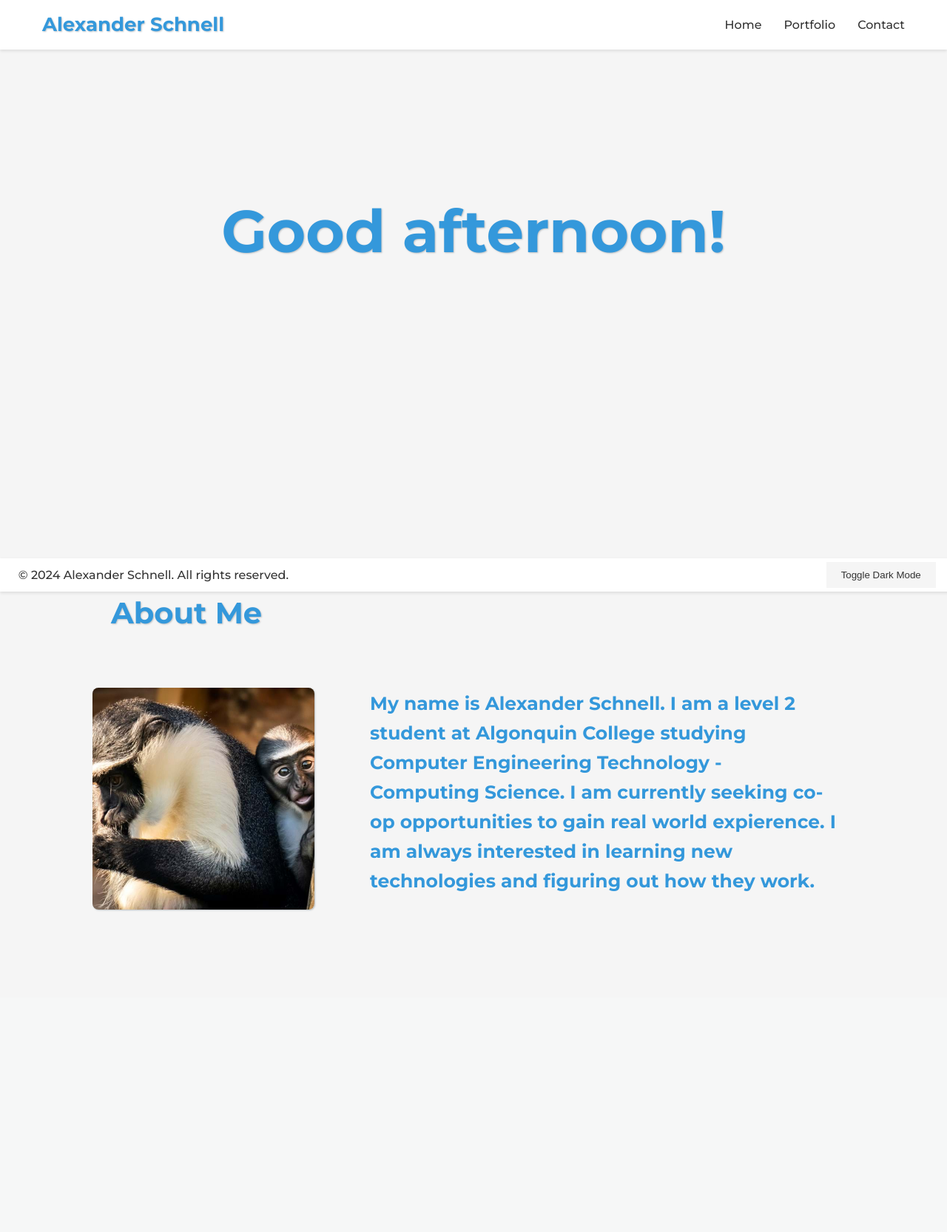
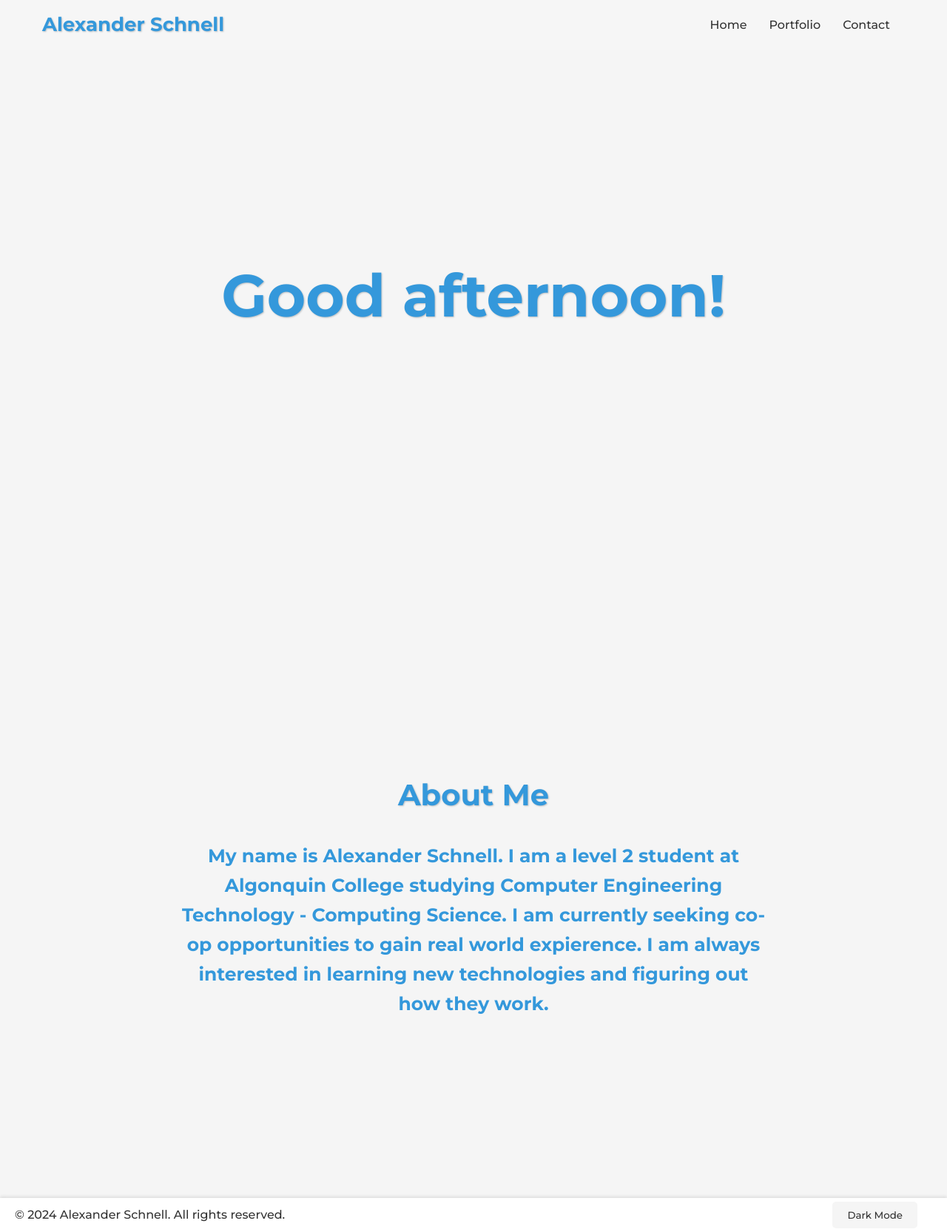
Before and after one commit to alexanderschnell/Portfolio-Website, a PHP site: page / in a window 1280 px wide. Shown: the whole page at 74% size. Before the commit the page ends 1232 px from the top, so only its background shows below. Run offline with PHP 8.4, Linux system fonts and the light colour scheme.

Commit message:
Removed styles.css and moved all styles back into index.php. Modified index.php so that content does not get altered depending on users screen scale. Modified dark-mode.css to change button style. Remove conflicting styles with index.php. Modified dark-mode.js, added if statement. If page is in light mode button will display 'Dark Mode'. If page is in dark mode button will display 'Light Mode'.

```diff
--- a/dark-mode.css
+++ b/dark-mode.css
@@ -1,32 +1,33 @@
-/* Light mode styles */
+/* Light mode - move these to your main CSS */
 body {
-    background-color: #F5F5F5;
-    color: #36454F;
+    font-family: 'Montserrat', sans-serif;
+    margin: 0;
+    padding: 0;
+    background-color: #F5F5F5;  /* Light mode default */
+    color: #3498db;
+    line-height: 1.6;
 }
 
 header {
     background-color: #ffffff;
-    color: #333333;
-}
-
-nav ul li a {
-    color: #333333;
-}
-
-footer {
-    background-color: #ffffff;
-    color: #333333;
+    padding: 0.8rem 2rem;
+    display: flex;
+    justify-content: space-between;
+    align-items: center;
+    position: fixed;
+    width: 100%;
+    top: 0;
+    z-index: 1000;
+    box-sizing: border-box;
 }
 
 /* Dark mode styles */
 body.dark-mode {
-    background-color: #333;
-    color: #f5f5f5;
+    background-color: #1a1a1a;
 }
 
 body.dark-mode header {
-    background-color: #222;
-    color: #f5f5f5;
+    background-color: rgba(34, 34, 34, 0.9);
 }
 
 body.dark-mode nav ul li a {
@@ -37,12 +38,8 @@ body.dark-mode nav ul li a:hover {
     color: #3498db;
 }
 
-body.dark-mode #dynamic-greeting {
-    color: #3498db;
-}
-
 body.dark-mode footer {
-    background-color: #222;
+    background-color: rgba(34, 34, 34, 0.9);
     color: #f5f5f5;
 }
 
@@ -52,12 +49,19 @@ body.dark-mode footer {
     color: #333;
     border: none;
     padding: 10px 20px;
+    border-radius: 5px;
     cursor: pointer;
-    transition: background-color 0.3s ease;
+    transition: all 0.3s ease;
     margin-right: 20px;
+    font-family: 'Montserrat', sans-serif;
 }
 
 body.dark-mode #dark-mode-toggle {
     background-color: #333;
     color: #f5f5f5;
 }
+
+#dark-mode-toggle:hover {
+    background-color: #3498db;
+    color: #ffffff;
+}
--- a/dark-mode.js
+++ b/dark-mode.js
@@ -3,20 +3,26 @@ function toggleDarkMode() {
     document.body.classList.toggle('dark-mode');
 
     // Save the user's preference in localStorage
-    if (document.body.classList.contains('dark-mode')) {
-        localStorage.setItem('darkMode', 'enabled');
-    } else {
-        localStorage.setItem('darkMode', 'disabled');
-    }
+    const isDarkMode = document.body.classList.contains('dark-mode');
+    localStorage.setItem('darkMode', isDarkMode ? 'enabled' : 'disabled');
+
+    // Update button text
+    const button = document.getElementById('dark-mode-toggle');
+    button.textContent = isDarkMode ? 'Light Mode' : 'Dark Mode';
 }
 
 // Check for saved user preference, if any, on load of the website
-document.addEventListener('DOMContentLoaded', (event) => {
-    if (localStorage.getItem('darkMode') === 'enabled') {
+document.addEventListener('DOMContentLoaded', () => {
+    const isDarkMode = localStorage.getItem('darkMode') === 'enabled';
+    const button = document.getElementById('dark-mode-toggle');
+
+    if (isDarkMode) {
         document.body.classList.add('dark-mode');
+        button.textContent = 'Light Mode';
+    } else {
+        button.textContent = 'Dark Mode';
     }
 
     // Add event listener to toggle button
-    const darkModeToggle = document.getElementById('dark-mode-toggle');
-    darkModeToggle.addEventListener('click', toggleDarkMode);
+    button.addEventListener('click', toggleDarkMode);
 });
--- a/index.php
+++ b/index.php
@@ -1,13 +1,3 @@
-<?php
-
-$headshot = [
-    [
-        'description' => 'My headshot',
-        'image' => 'monkey02.jpg' // Replace with my image path when aquired
-    ],
-];
-?>
-
 <!DOCTYPE html>
 <html lang="en">
 <head>
@@ -16,27 +6,149 @@ $headshot = [
     <title>Alexander Schnell</title>
     <link href="https://fonts.googleapis.com/css2?family=Montserrat:wght@500;700&display=swap" rel="stylesheet">
     <link rel="stylesheet" href="dark-mode.css">
-    <link rel="stylesheet" href="styles.css">
+    <style>
 
-<style>
+/* Reset and base styles */
+body {
+    font-family: 'Montserrat', sans-serif;
+    margin: 0;
+    padding: 0;
+    line-height: 1.6;
+}
 
-.image-box {
-        position: absolute;
-        top: 930px;
-        right: 855px;
-        width: 300px;
-        height: 300px;
-    }
-    .image-box img {
-        width: 100%;
-        height: 100%;
-        object-fit: cover;
-        border-radius: 8px;
-        box-shadow: 1px 1px 2px rgba(54, 69, 79, 0.3);
-    }
-</style>
-</style>
+header {
+    background-color: rgba(255, 255, 255, 0.1);
+    padding: 0.8rem 2rem;
+    display: flex;
+    justify-content: space-between;
+    align-items: center;
+    position: fixed;
+    width: 100%;
+    top: 0;
+    z-index: 1000;
+    box-sizing: border-box;
+}
 
+
+h1 {
+    font-family: 'Montserrat', sans-serif;
+    font-size: 26px;
+    color: #3498db;
+    font-weight: 700;
+    margin: 0;
+    text-shadow: 1px 1px 2px rgba(54, 69, 79, 0.3);
+    padding-left: 25px;
+}
+
+/* Main content layout */
+main {
+    padding-top: 0;  /* Remove top padding since we're using full viewport height */
+    max-width: 100%;  /* Allow full width for greeting */
+    margin: 0;
+}
+
+.greeting-section {
+    height: 100vh;
+    display: flex;
+    justify-content: center;
+    align-items: center;
+}
+
+#dynamic-greeting {
+    font-size: clamp(40px, 8vw, 80px);
+    color: #3498db;
+    font-family: 'Montserrat', sans-serif;
+    text-shadow: 1px 1px 2px rgba(54, 69, 79, 0.3);
+    margin: 0;
+    text-align: center;
+    padding: 0 20px;
+}
+
+/* ABOUT SECTION STYLES */
+.about-section {
+    padding: 10px 0;
+    display: flex;
+    flex-direction: column;
+    align-items: center;  /* Center children horizontally */
+    max-width: 1200px;
+    margin: 0 auto;
+    width: 100%;
+    min-height: 100vh;  /* Full viewport height for second section */
+    justify-content: center;  /* Center content vertically */
+}
+
+
+/* About section heading */
+main h3 {
+    font-family: 'Montserrat', sans-serif;
+    font-size: 40px;
+    color: #3498db;
+    text-shadow: 1px 1px 2px rgba(54, 69, 79, 0.3);
+    text-align: center;  /* Center the heading */
+    margin: 0 0 30px 0;  /* Changed padding to margin for spacing */
+    width: 100%;
+    max-width: 800px;  /* Match the text width */
+}
+
+/* About section text */
+main h4 {
+    font-family: 'Montserrat', sans-serif;
+    font-size: 25px;
+    color: #3498db;
+    text-align: center;  /* Center the text */
+    max-width: 800px;
+    padding: 0 20px;  /* Responsive padding */
+    line-height: 1.6;
+    margin: 0;
+}
+
+.about-section {
+    width: 100%;
+    display: flex;
+    flex-direction: column;
+
+}
+
+/* NAV BAR STYLES */
+nav ul {
+    font-family: 'Montserrat', sans-serif;
+    list-style-type: none;
+    padding-right: 45px;
+    display: flex;
+    gap: 30px;
+    margin: 0;
+}
+
+nav ul li a {
+    color: #333333;
+    text-decoration: none;
+    font-weight: 500;
+    font-size: 16px;
+    transition: color 0.3s ease;
+}
+
+nav ul li a:hover {
+    color: #3498db;
+}
+
+footer {
+    background-color: #ffffff;
+    color: #333333;
+    padding: 0.3rem 20px;
+    width: 100%;
+    box-shadow: 0 -2px 4px rgba(0,0,0,0.1);
+    display: flex;
+    justify-content: space-between;
+    align-items: center;
+    box-sizing: border-box;
+}
+
+footer p {
+    font-family: 'Montserrat', sans-serif;
+    margin: 0;
+}
+
+    </style>
 </head>
 <body>
     <header>
@@ -48,25 +160,21 @@ $headshot = [
                 <li><a href="contact.php">Contact</a></li>
             </ul>
         </nav>
-
     </header>
 
     <main>
-        <h2 id="dynamic-greeting"></h2>
+        <section class="greeting-section">
+            <h2 id="dynamic-greeting"></h2>
+        </section>
+        <section class="about-section">
     <h3>About Me</h3>
-    <h4>My name is Alexander Schnell. I am a level 2 student at Algonquin College studying Computer Engineering Technology - Computing Science.
-        I am currently seeking co-op opportunities to gain real world expierence.
-        I am always interested in learning new technologies and figuring out how they work.
-    <div class="image-box">
-        <img src="<?php echo $headshot[0]['image']; ?>" alt="<?php echo $headshot[0]['description']; ?>">
-            </div>
-</main>
-
+    <h4>My name is Alexander Schnell. I am a level 2 student at Algonquin College studying Computer Engineering Technology - Computing Science. I am currently seeking co-op opportunities to gain real world expierence. I am always interested in learning new technologies and figuring out how they work.</h4>
+</section>
+    </main>
     <footer>
         <p>&copy; <?php echo date("Y"); ?> Alexander Schnell. All rights reserved.</p>
         <button id="dark-mode-toggle">Toggle Dark Mode</button>
     </footer>
-
     <script src="greeting.js"></script>
     <script src="dark-mode.js"></script>
 </body>
--- a/styles.css
+++ /dev/null
@@ -1,121 +0,0 @@
-body {
-    font-family: Arial, sans-serif;
-    line-height: 1.6;
-    margin: 0;
-    padding: 0;
-    background-color: #F5F5F5;
-    color: #36454F;
-}
-
-header {
-    background-color: #ffffff;
-    color: #333333;
-    padding: 0.3rem 2rem;
-    display: flex;
-    justify-content: space-between;
-    align-items: center;
-    box-shadow: 0 2px 4px rgba(0,0,0,0.1);
-}
-
-nav ul {
-    font-family: 'Montserrat', sans-serif;
-    list-style-type: none;
-    padding-right: 25px;
-    display: flex;
-    gap: 30px;
-}
-
-nav ul li a {
-    color: #333333;
-    text-decoration: none;
-    font-weight: 500;
-    font-size: 16px;
-    transition: color 0.3s ease;
-}
-
-nav ul li a:hover {
-    color: #3498db;
-}
-
-h1 {
-    font-family: 'Montserrat', sans-serif;
-    font-size: 26px;
-    color: #3498db;
-    font-weight: 700;
-    margin: 0;
-    text-shadow: 1px 1px 2px rgba(54, 69, 79, 0.3);
-    padding-left: 25px;
-}
-
-main {
-    padding-top: 115px;
-    text-align: center;
-}
-
-#dynamic-greeting {
-    font-size: 80px;
-    color: #3498db;
-    margin-bottom: 40px;
-    font-family: 'Montserrat', sans-serif;
-    text-shadow: 1px 1px 2px rgba(54, 69, 79, 0.3);
-}
-
-
-main h3 {
-    font-family: 'Montserrat', sans-serif;
-    font-size: 40px;
-    padding-top: 380px;
-    padding-bottom: 30px;
-    text-align: left;
-    padding-left: 150px;
-    color: #3498db;
-    text-shadow: 1px 1px 2px rgba(54, 69, 79, 0.3);
-}
-
-
-main h4 {
-    font-family: 'Montserrat', sans-serif;
-    font-size: 25px;
-    padding-top: px;
-    padding-bottom: 105px;
-    text-align: left;
-    padding-left: 500px;
-    padding-right: 150px;
-    color: #3498db;
-}
-
-.accent-button {
-    background-color: #F88379;
-    color: #fff;
-    padding: 10px 20px;
-    border: none;
-    border-radius: 5px;
-    font-weight: bold;
-    cursor: pointer;
-    transition: background-color 0.3s ease;
-}
-
-.accent-button:hover {
-    background-color: #D4AF37;
-}
-
-
-footer {
-    background-color: #ffffff;
-    color: #333333;
-    padding: 0.3rem;
-    position: fixed;
-    bottom: 0;
-    width: 100%;
-    box-shadow: 0 2px 4px rgba(0,0,0,0.1);
-    display: flex;
-    justify-content: space-between;
-    align-items: center;
-}
-
-footer p {
-    font-family: 'Montserrat', sans-serif;;
-    margin: 0;
-    padding-left: 20px;
-    text-align: left;
-}
```
